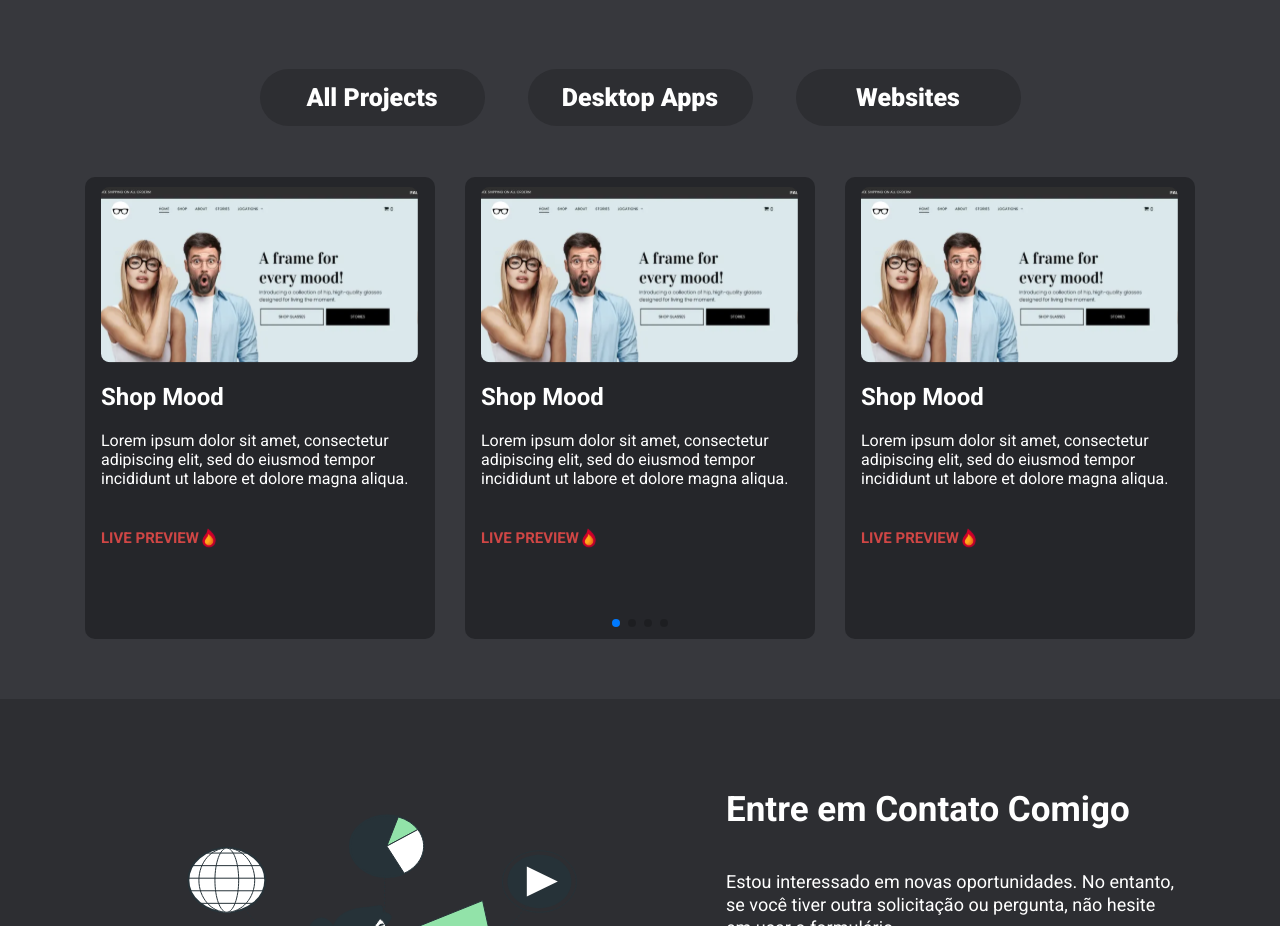
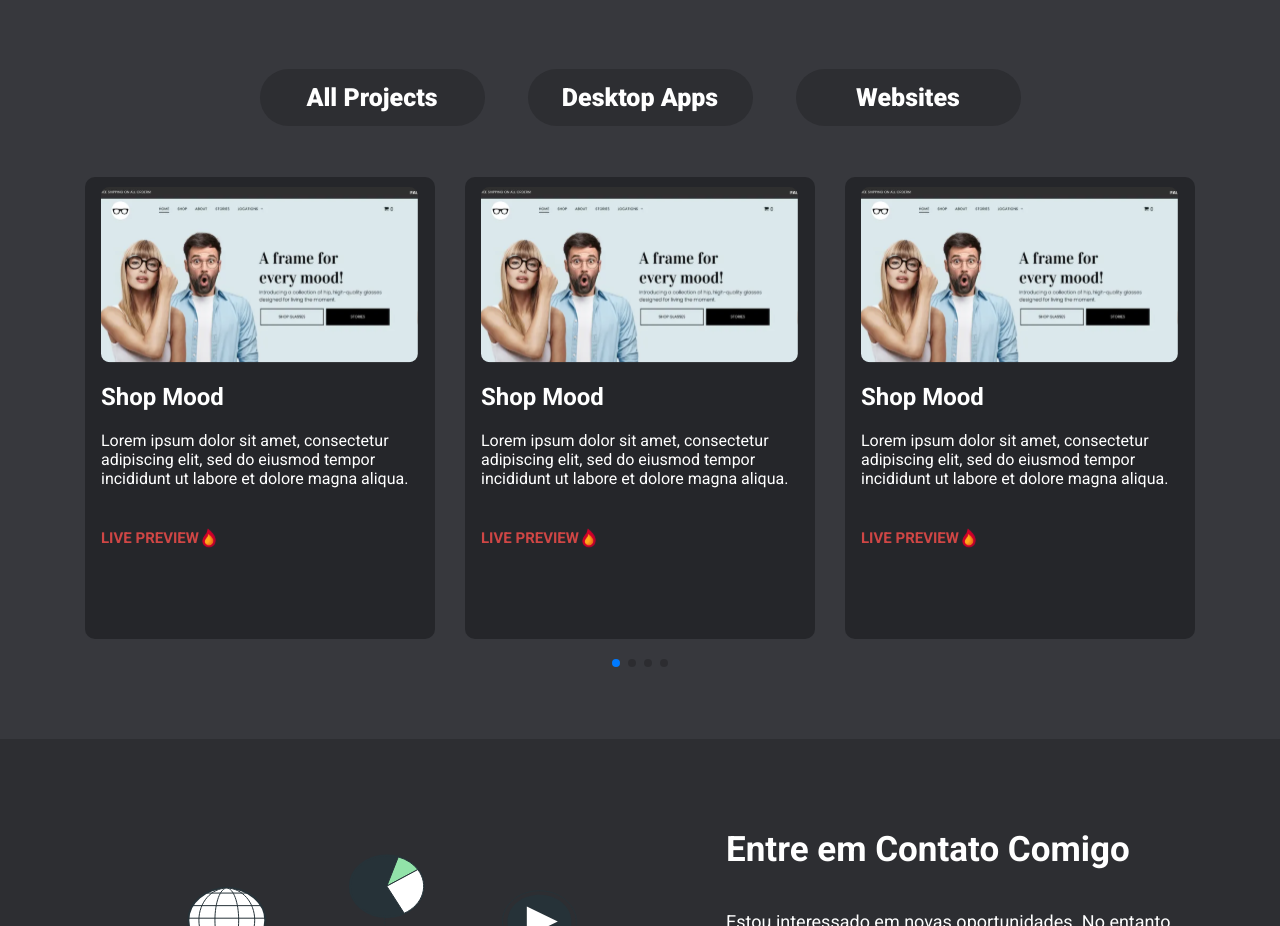
Before and after one commit to PedroAlex65/portifolio, a React (Vite) app: page / in a window 1280 px wide. Shown: the part 3024-3950 px from the top of the page. Built offline with nearby package versions, Linux system fonts and the light colour scheme.

Commit message:
add-class

```diff
--- a/src/Componentes/Swiper/SwiperSlider.jsx
+++ b/src/Componentes/Swiper/SwiperSlider.jsx
@@ -42,7 +42,7 @@ const SwiperSlider = () => {
             clickable: true,
           }}
           modules={[Pagination]}
-          className="mySwiper"
+          className="mySwiperPagination"
         >
           <SwiperSlide className="cardSlider">
             <div className="box-projects">
@@ -123,7 +123,7 @@ const SwiperSlider = () => {
             clickable: true,
           }}
           modules={[Pagination]}
-          className="mySwiper"
+          className="mySwiperPagination"
         >
           {" "}
           <SwiperSlide className="cardSlider">
```
